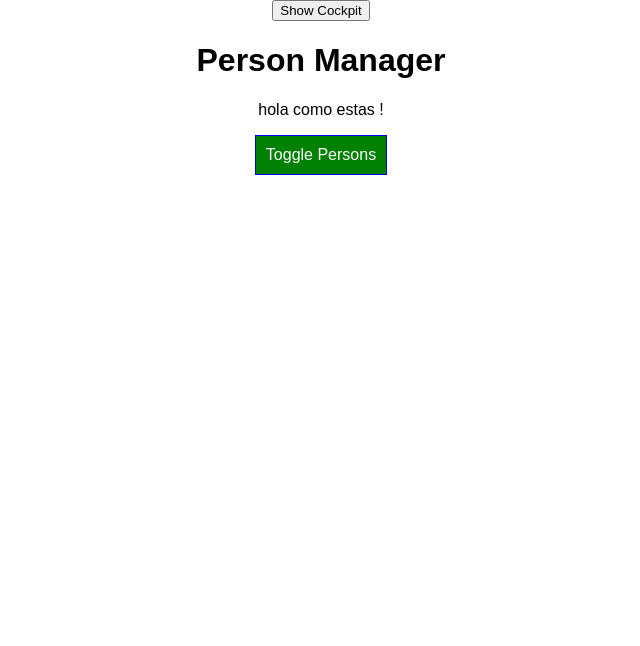
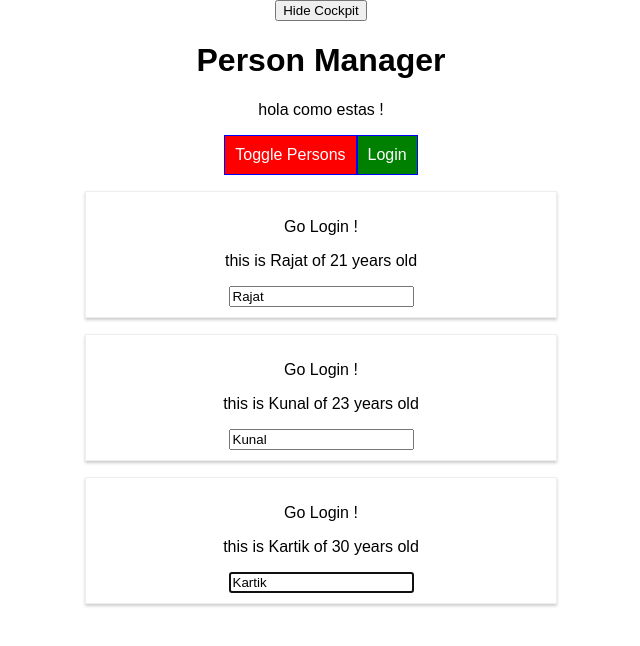
Before and after one commit to kaioshin20/react-playground, a React app: page / in a window 1280 px wide. Shown: the top 646 px of the page, without its empty margins (319-959 px from the left). Built offline with nearby package versions, Linux system fonts and the light colour scheme.

Commit message:
react ref and context api

```diff
--- a/src/components/Cockpit/Cockpit.js
+++ b/src/components/Cockpit/Cockpit.js
@@ -1,14 +1,21 @@
-import React, { useEffect } from 'react'
+import React, { useEffect, useRef, useContext } from 'react'
 import classes from './Cockpit.css'
+import AuthContext from '../../context/auth-context'
 
 const cockpit = props => {
+  const toggleBtnRef = useRef(null)
+  const authContext = useContext(AuthContext)
+
   useEffect(() => {
     console.log("[Cockpit.js] useEffect")
     //to pretend an http req using setTimeout
-    setTimeout(() => {
-      alert('Data saved to cloud sucessfully')
-    }, 1000)
+    // setTimeout(() => {
+    //   alert('Data saved to cloud sucessfully')
+    // }, 1000)
     //gets executed before the above code
+
+    toggleBtnRef.current.click();
+
     return () => {
       console.log("[Cockpit.js] Doing some cleanup work")
     }
@@ -41,9 +48,19 @@ const cockpit = props => {
       <div className={classes.Cockpit}>
           <h1>{props.title}</h1>
           <p className={assignedClasses.join(' ')}>hola como estas !</p>
-          <button className={btnClass} onClick={props.clicked}>
+          <button ref={toggleBtnRef} className={btnClass} onClick={props.clicked}>
           Toggle Persons
           </button>
+
+          {/* <AuthContext.Consumer>
+            {(context) => (
+                <button onClick={context.login}>
+                  Login
+                </button>
+            )}
+          </AuthContext.Consumer> */}
+          {/* another way */}
+          <button onClick={authContext.login}>Login</button>
       </div>
   )
 }
--- a/src/components/Persons/Person/Person.js
+++ b/src/components/Persons/Person/Person.js
@@ -2,16 +2,37 @@ import React, { Component } from 'react'
 import Aux from '../../hoc/Auxiliary'
 import classes from './Person.css'
 import withClass from '../../hoc/withClass'
+import AuthContext from '../../../context/auth-context'
 
 class Person extends Component {
+    componentDidMount(){
+        this.inputElement.focus();
+    }
+
+    static contextType = AuthContext
+
     render() {
         console.log("[Person.js] rendering...")
         return (
             //we can also use React.Fragment instead of Aux component
             <Aux>
+                {/* one way */}
+                {/* <AuthContext.Consumer>
+                    {(context) => (
+                        context.authenticated ? <p>Authenticated!</p> : <p>Go Login !</p>
+                    )}
+                </AuthContext.Consumer> */}
+                {/* alternate way */}
+                {this.context.authenticated ? <p>Authenticated!</p> : <p>Go Login !</p>}
+
                 <p onClick={this.props.click}>this is {this.props.name} of {this.props.age} years old</p>
                 <p>{this.props.children}</p>
-                <input type="text" onChange={this.props.nameChange} value={this.props.name} />
+                <input
+                    type="text"
+                    ref={(inputEl) => {this.inputElement = inputEl}}
+                    onChange={this.props.nameChange}
+                    value={this.props.name}
+                />
             </Aux>
         )
     }
--- a/src/containers/App.js
+++ b/src/containers/App.js
@@ -4,6 +4,7 @@ import Persons from '../components/Persons/Persons'
 import Cockpit from '../components/Cockpit/Cockpit'
 import withClass from '../components/hoc/withClass'
 import Aux from '../components/hoc/Auxiliary'
+import AuthContext from '../context/auth-context'
 
 class App extends Component {
   constructor(props) {
@@ -19,7 +20,8 @@ class App extends Component {
     ],
     showPersons: false,
     showCockpit: true,
-    changeCounter: 0
+    changeCounter: 0,
+    isAuthenticated: false
   }
 
   static getDerivedStateFromProps(props, state) {
@@ -74,6 +76,10 @@ class App extends Component {
     })
   }
 
+  loginHandler = () => {
+    this.setState({isAuthenticated: true})
+  }
+
   render() {
     console.log("[App.js] render")
 
@@ -92,13 +98,20 @@ class App extends Component {
 
     return (
       <Aux>
-        <button onClick={() => this.setState({showCockpit: false})}>Show Cockpit</button>
-        {this.state.showCockpit ? <Cockpit
-          title={this.props.appTitle}
-          personsLength={this.state.persons.length}
-          showPersons={this.state.showPersons}
-          clicked={this.showPersonsHandler} /> : null}
+        <button onClick={() => this.setState({showCockpit: false})}>Hide Cockpit</button>
+        <AuthContext.Provider value={{
+          authenticated: this.state.isAuthenticated,
+          login: this.loginHandler
+        }}>
+        {this.state.showCockpit ?
+          <Cockpit
+            title={this.props.appTitle}
+            personsLength={this.state.persons.length}
+            showPersons={this.state.showPersons}
+            clicked={this.showPersonsHandler}
+          /> : null}
         {persons}
+        </AuthContext.Provider>
       </Aux>
     );
   }
--- /dev/null
+++ b/src/context/auth-context.js
@@ -0,0 +1,8 @@
+import React from 'react';
+
+const authContext = React.createContext({
+    authenticated: false,
+    login: () => {}
+})
+
+export default authContext;
```
